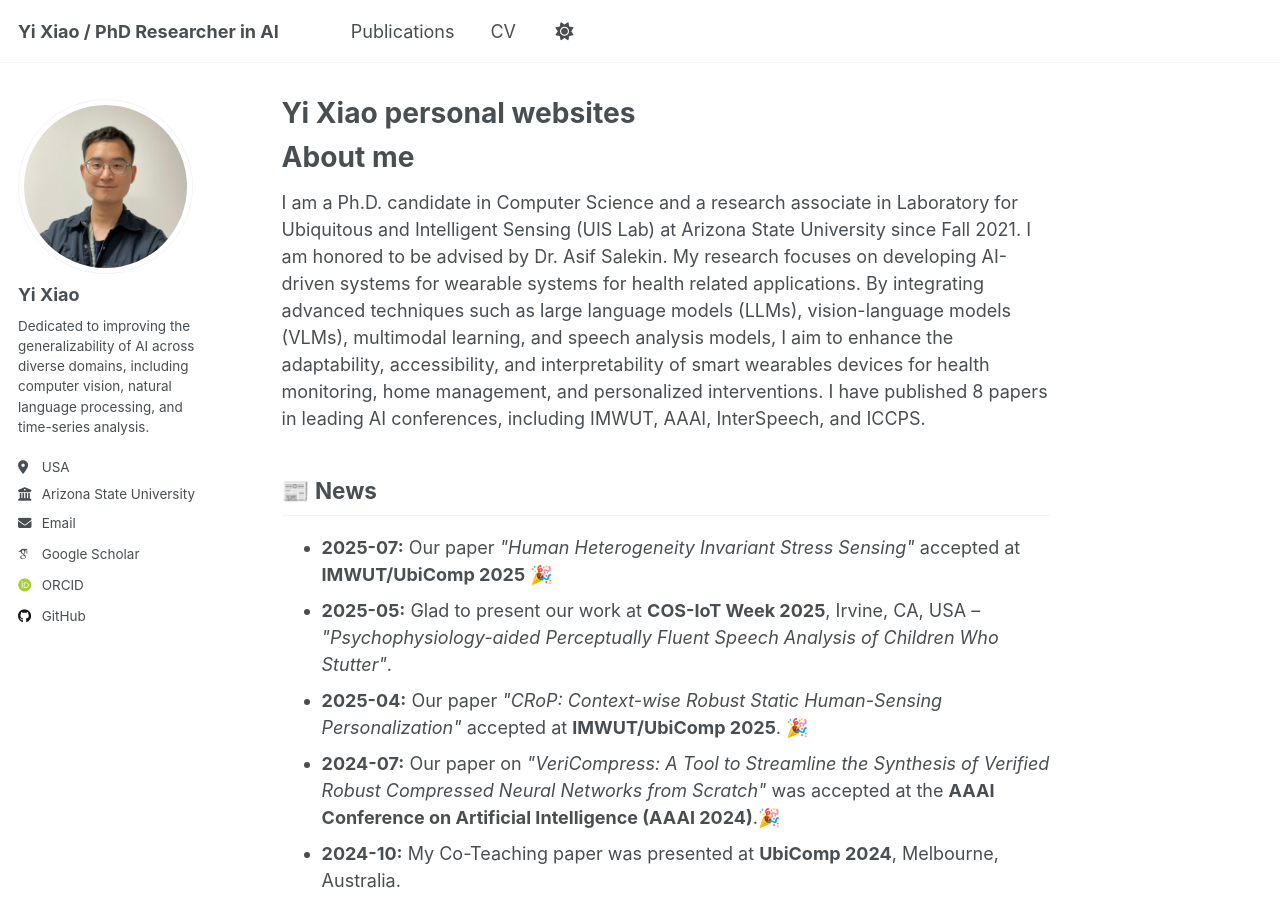
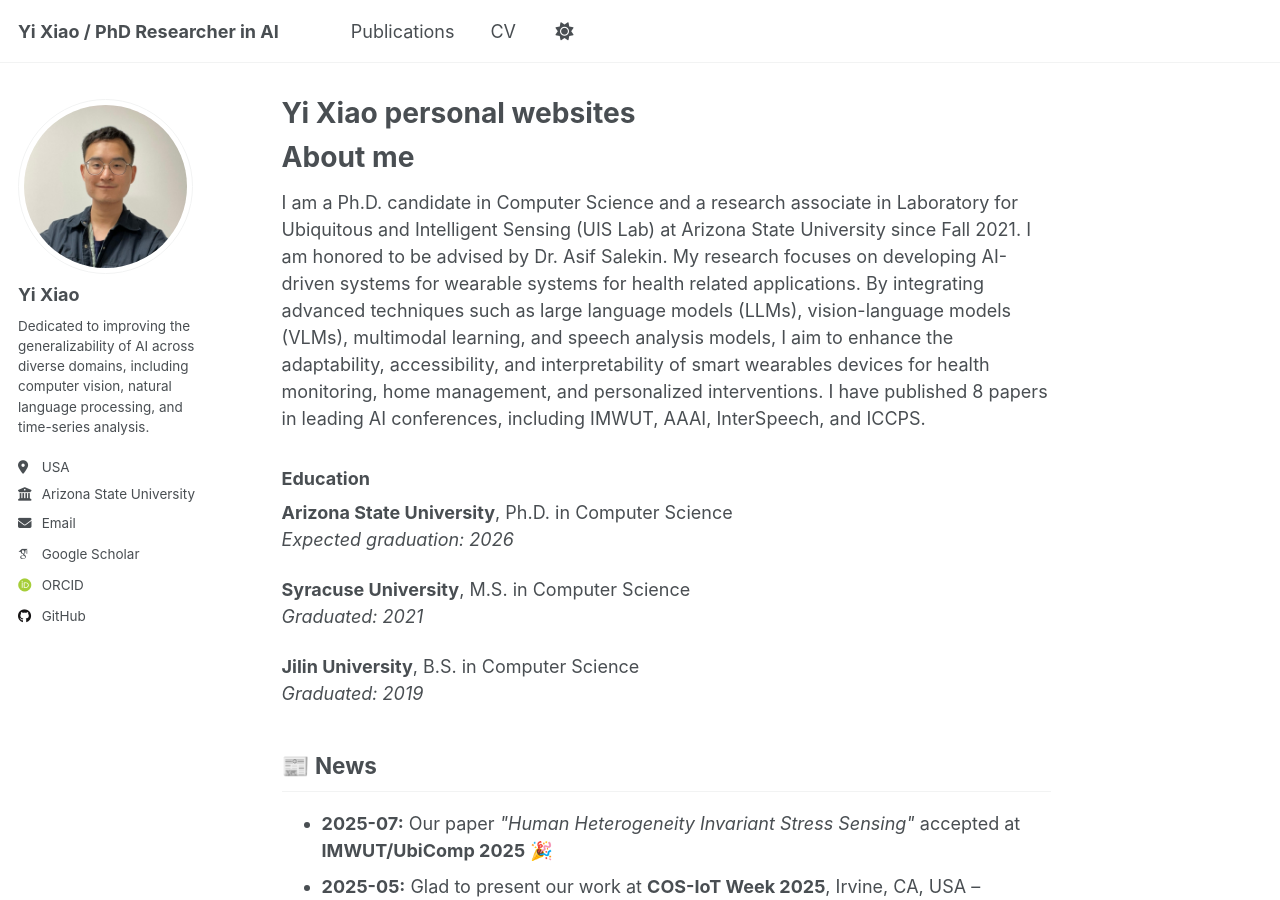
Before and after one commit to yxiao54/yxiao54.github.io, a Jekyll site: the page built from _pages/about.md, in a window 1280 px wide and 900 px high. Built offline with Jekyll 4.4.1, drawn with Linux system fonts in a browser that asks for light colours; some web fonts are replaced; a script that is not in the unit is left out.

Commit message:
Update about.md

```diff
--- a/_pages/about.md
+++ b/_pages/about.md
@@ -13,6 +13,16 @@ About me
 I am a Ph.D. candidate in Computer Science and a research associate in Laboratory for Ubiquitous and Intelligent Sensing (UIS Lab) at Arizona State University since Fall 2021. I am honored to be advised by Dr. Asif Salekin. My research focuses on developing AI-driven systems for wearable systems for health related applications. By integrating advanced techniques such as large language models (LLMs), vision-language models (VLMs), multimodal learning, and speech analysis models, I aim to enhance the adaptability, accessibility, and interpretability of smart wearables devices for health monitoring, home management, and personalized interventions. I have published 8 papers in leading AI conferences, including IMWUT, AAAI, InterSpeech, and ICCPS.
 
 
+### Education
+
+**Arizona State University**, Ph.D. in Computer Science
+_Expected graduation: 2026_
+
+**Syracuse University**, M.S. in Computer Science
+_Graduated: 2021_
+
+**Jilin University**, B.S. in Computer Science
+_Graduated: 2019_
 
 <h2>📰 News</h2>
 <ul>
```
